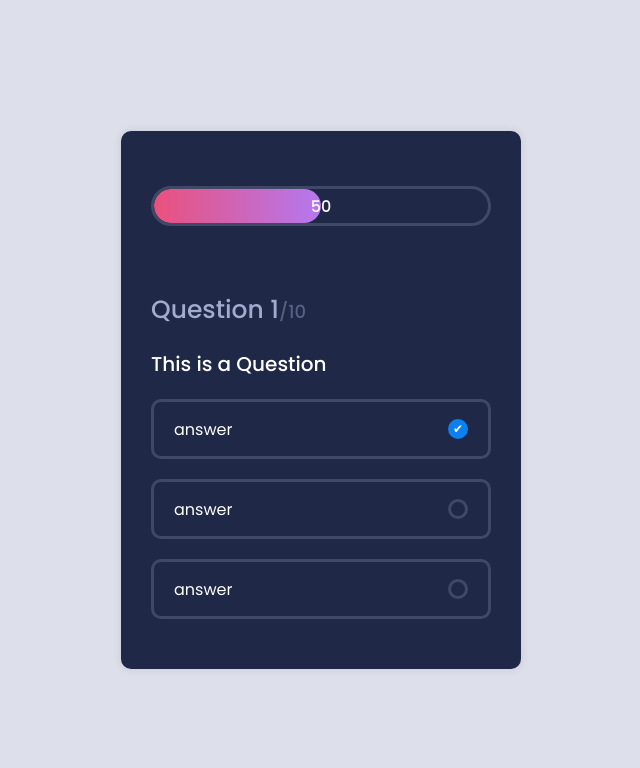
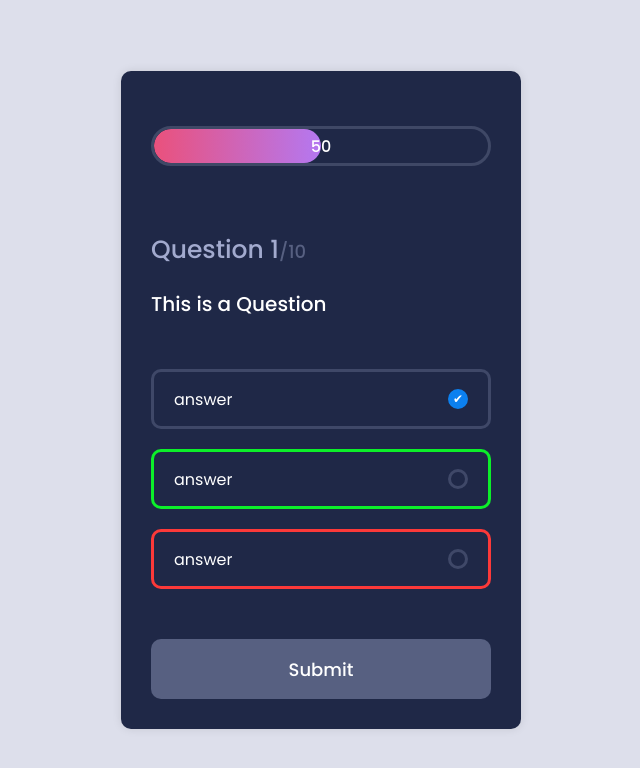
Before and after one commit to dakson99/Quiz-App2, a plain HTML site: page index.html in a window 1280 px wide. Shown: the whole page, without its empty margins (319-959 px from the left). Drawn offline with Linux system fonts and the light colour scheme.

Commit message:
added two buttons submit and next

```diff
--- a/index.html
+++ b/index.html
@@ -83,19 +83,21 @@
                         <span class="icon">✔</span>
                     </span>
                 </div>
-                <div class="answer">
+                <div class="answer correct">
                     <span class="text">answer</span>
                     <span class="checkbox">
                         <span class="icon">✔</span>
                     </span>
                 </div>
-                <div class="answer">
+                <div class="answer wrong">
                     <span class="text">answer</span>
                     <span class="checkbox">
                         <span class="icon">✔</span>
                     </span>
                 </div>
             </div>
+            <button class="btn submit" disabled>Submit</button>
+            <button class="btn next">Next</button>
         </div>
     </div>
 
--- a/style.css
+++ b/style.css
@@ -176,3 +176,20 @@ select {
 .answer.selection .checkbox .icon {
     opacity: 1;
 }
+
+.answer.correct {
+    border-color: #0cef2a;
+}
+
+.answer.wrong {
+    border-color: #fc3939;
+}
+
+.question-wrapper,
+.answer-wrapper {
+    margin-bottom: 50px;
+}
+
+.btn.next {
+    display: none;
+}
```
